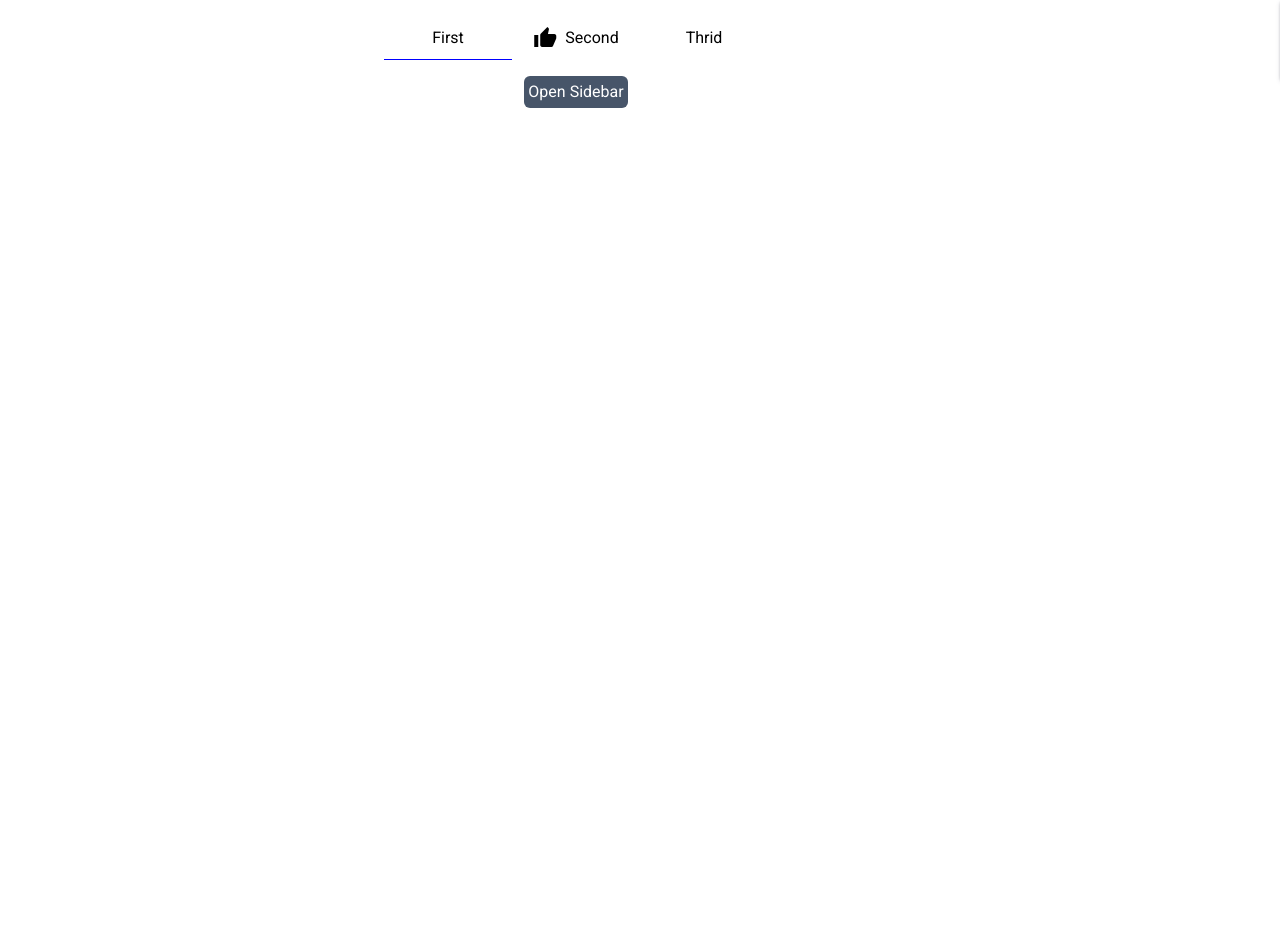
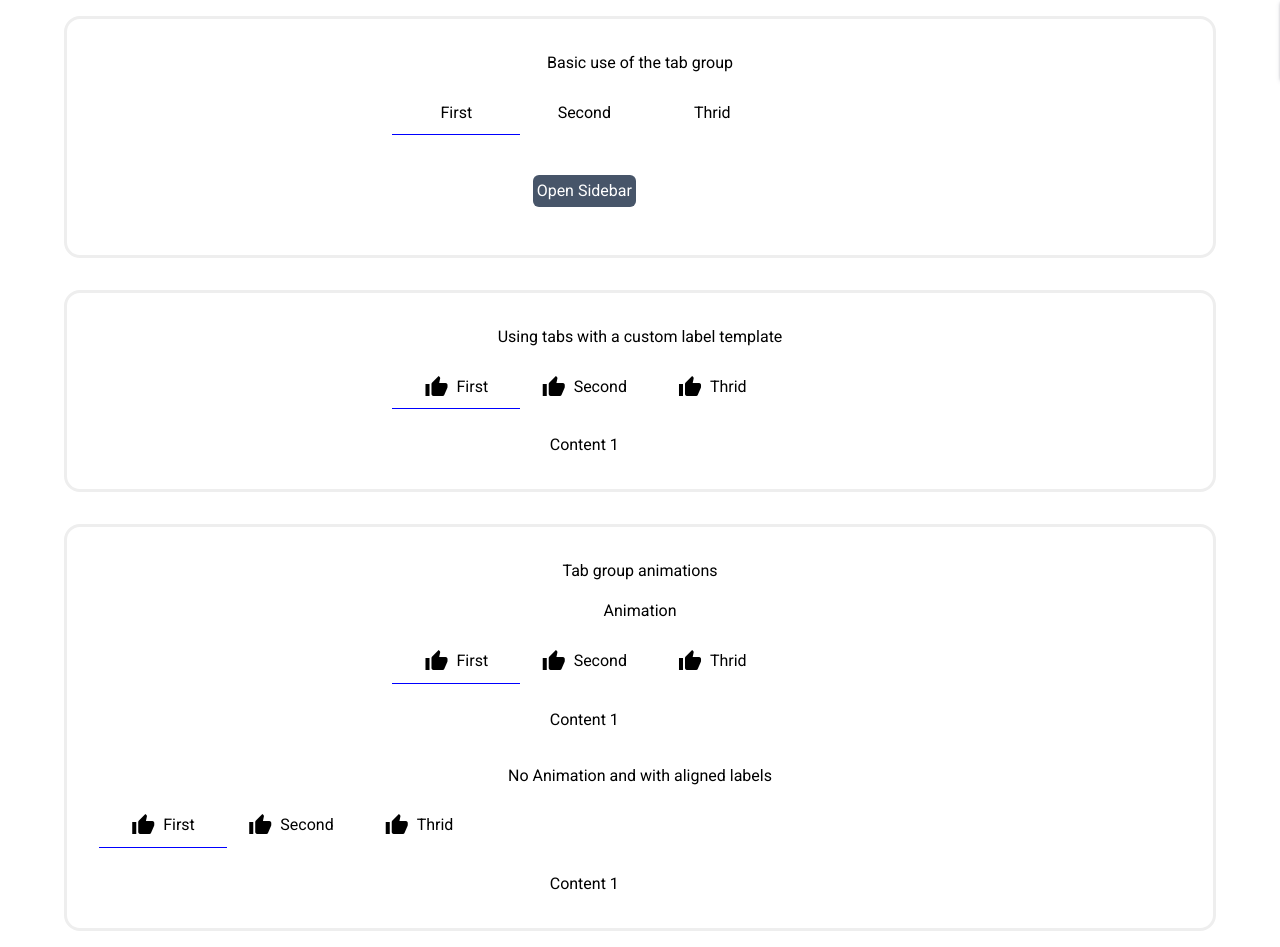
Before and after one commit to santoskarolina/angular-aws-components, an Angular app: page / in a window 1280 px wide. Before the commit the page ends 800 px from the top, so only its background shows below. Built offline with nearby package versions, Linux system fonts and the light colour scheme.

Commit message:
feat: tabs module

```diff
--- a/src/app/app.component.html
+++ b/src/app/app.component.html
@@ -1,16 +1,20 @@
 <sidebar [@openClose]="isOpen ? 'open':'closed'" (isClosed)="isOpen = !isOpen"></sidebar>
 
-<comp-tabs (selectedTabChange)="selectedTabChange($event)">
-  <comp-tab tabTitle="First">
+
+<div class="tabs">
+  <div class="w-full flex mt-4 items-center justify-center">
+    <p>Basic use of the tab group</p>
+  </div>
+
+  <comp-tabs (selectedTabChange)="selectedTabChange($event)" animationDuration="300ms">
+    <tab-item tabTitle="First">
+      <ng-template tabContent>
       <button (click)="isOpen = !isOpen" class="p-1 bg-slate-600 text-white rounded-md my-4">Open Sidebar</button>
-  </comp-tab>
+    </ng-template>
+    </tab-item>
 
-  <comp-tab>
-    <ng-template tabLabel>
-      <mat-icon class="mr-2">thumb_up</mat-icon>
-      <p>Second</p>
-    </ng-template>
-
+    <tab-item tabTitle="Second">
+      <ng-template tabContent>
       <div class="p-9 flex flex-col items-start">
         <div class="flex w-[40rem]">
           <accordeon [collapsing]="true" [spaccing]="false">
@@ -31,10 +35,11 @@
           </accordeon>
         </div>
       </div>
+    </ng-template>
+    </tab-item>
 
-  </comp-tab>
-
-  <comp-tab tabTitle="Thrid">
+    <tab-item tabTitle="Thrid">
+      <ng-template tabContent>
         <div class="p-9 flex flex-col items-start">
           <div class="flex w-[40rem]">
             <accordeon [collapsing]="true" [spaccing]="false">
@@ -45,5 +50,142 @@
             </accordeon>
           </div>
         </div>
-  </comp-tab>
+      </ng-template>
+    </tab-item>
   </comp-tabs>
+</div>
+
+<div class="tabs">
+  <div class="w-full flex mt-4 items-center justify-center">
+    <p>Using tabs with a custom label template</p>
+  </div>
+
+  <comp-tabs (selectedTabChange)="selectedTabChange($event)">
+
+    <tab-item>
+      <ng-template tabLabel>
+        <mat-icon class="mr-2">thumb_up</mat-icon>
+        <p>First</p>
+      </ng-template>
+
+      <ng-template tabContent>
+      Content 1
+      </ng-template>
+    </tab-item>
+
+    <tab-item>
+      <ng-template tabLabel>
+        <mat-icon class="mr-2">thumb_up</mat-icon>
+        <p>Second</p>
+      </ng-template>
+
+      <ng-template tabContent>
+      Content 2
+    </ng-template>
+    </tab-item>
+
+    <tab-item>
+      <ng-template tabLabel>
+        <mat-icon class="mr-2">thumb_up</mat-icon>
+        <p>Thrid</p>
+      </ng-template>
+
+
+      <ng-template tabContent>
+        Content 3
+      </ng-template>
+    </tab-item>
+  </comp-tabs>
+</div>
+
+<div class="tabs">
+  <div class="w-full flex mt-4 items-center justify-center">
+    <p>Tab group animations</p>
+  </div>
+
+  <div class="w-full flex mt-4 items-center justify-center">
+    <p>Animation</p>
+  </div>
+
+  <comp-tabs (selectedTabChange)="selectedTabChange($event)" animationDuration="300ms">
+
+    <tab-item>
+      <ng-template tabLabel>
+        <mat-icon class="mr-2">thumb_up</mat-icon>
+        <p>First</p>
+      </ng-template>
+
+
+      <ng-template tabContent>
+        Content 1
+      </ng-template>
+    </tab-item>
+
+    <tab-item>
+      <ng-template tabLabel>
+        <mat-icon class="mr-2">thumb_up</mat-icon>
+        <p>Second</p>
+      </ng-template>
+
+
+      <ng-template tabContent>
+        Content 2
+      </ng-template>
+    </tab-item>
+
+    <tab-item>
+      <ng-template tabLabel>
+        <mat-icon class="mr-2">thumb_up</mat-icon>
+        <p>Thrid</p>
+      </ng-template>
+
+
+      <ng-template tabContent>
+        Content 3
+      </ng-template>
+    </tab-item>
+  </comp-tabs>
+
+
+  <div class="w-full flex mt-4 items-center justify-center">
+    <p>No Animation and with aligned labels</p>
+  </div>
+  <comp-tabs (selectedTabChange)="selectedTabChange($event)" animationDuration="0ms" tabAlign="start">
+
+    <tab-item>
+      <ng-template tabLabel>
+        <mat-icon class="mr-2">thumb_up</mat-icon>
+        <p>First</p>
+      </ng-template>
+
+
+      <ng-template tabContent>
+        Content 1
+      </ng-template>
+    </tab-item>
+
+    <tab-item>
+      <ng-template tabLabel>
+        <mat-icon class="mr-2">thumb_up</mat-icon>
+        <p>Second</p>
+      </ng-template>
+
+
+      <ng-template tabContent>
+        Content 2
+      </ng-template>
+    </tab-item>
+
+    <tab-item>
+      <ng-template tabLabel>
+        <mat-icon class="mr-2">thumb_up</mat-icon>
+        <p>Thrid</p>
+      </ng-template>
+
+
+      <ng-template tabContent>
+        Content 3
+      </ng-template>
+    </tab-item>
+  </comp-tabs>
+</div>
--- a/src/app/app.component.scss
+++ b/src/app/app.component.scss
@@ -0,0 +1,14 @@
+:host{
+  display: flex;
+  flex-direction: column;
+  justify-content: center;
+  align-items: center;
+}
+
+.tabs{
+  width: 90%;
+  padding: 1rem;
+  border-radius: 1rem;
+  border: 0.2rem solid #eee;
+  margin: 1rem 0;
+}
--- a/src/app/app.component.ts
+++ b/src/app/app.component.ts
@@ -46,6 +46,5 @@ export class AppComponent {
 ]
 
 selectedTabChange(event: number){
-  console.log(event)
 }
 }
--- /dev/null
+++ b/src/app/components/tabs/animations/openClose.ts
@@ -0,0 +1,12 @@
+import { animate, state, style, transition, trigger } from "@angular/animations";
+
+export const openCloseTabAnimation = trigger('openClose', [
+  state('open', style({
+    transform: 'translate3d(0,0,0)'
+  })),
+  state('closed', style({
+    transform: 'translate3d(100%, 0, 0)'
+  })),
+  transition('open => closed', animate(`{{time}} ease-in-out`)),
+  transition('closed => open', animate('{{time}} ease-in-out'))
+]);
--- a/src/app/components/tabs/directives/tab.directive.ts
+++ b/src/app/components/tabs/directives/tab.directive.ts
@@ -1,4 +1,4 @@
-import { ContentChild, ContentChildren, Directive, Input } from "@angular/core";
+import { ContentChild,  Directive, Input } from "@angular/core";
 import { TabContent } from "./tab-content.directive";
 import { TabLabel } from "./tabLabel.directive";
 
@@ -6,8 +6,8 @@ import { TabLabel } from "./tabLabel.directive";
   selector: "tab-item"
 })
 export class TabItem {
-  @ContentChildren(TabLabel) tabLabel!: TabLabel;
-  @ContentChildren(TabContent) tabContent!: TabContent;
+  @ContentChild(TabLabel) tabLabel!: TabLabel;
+  @ContentChild(TabContent) tabContent!: TabContent;
   @Input() tabTitle!:string;
   @Input() active = false;
 }
--- a/src/app/components/tabs/tab/tab.component.html
+++ /dev/null
@@ -1,3 +0,0 @@
- <div [@openClose]="active ? 'open':'closed'" [ngClass]="{'content': active, 'not-active':!active }" >
-      <ng-content></ng-content>
-</div>
--- a/src/app/components/tabs/tab/tab.component.scss
+++ /dev/null
@@ -1,17 +0,0 @@
-:host{
-  width: 100%;
-  display: flex;
-  justify-content: center;
-}
-
-.content{
-  width: 100%;
-  display: flex;
-  justify-content: center;
-  flex-direction: column;
-  align-items: center;
-}
-
-.not-active{
-  display: none;
-}
--- a/src/app/components/tabs/tabs.component.html
+++ b/src/app/components/tabs/tabs.component.html
@@ -1,29 +1,35 @@
 <div class="com__tabs__container">
   <div class="com__tabs__container_content">
 
-    <div class="flex">
-      <div *ngFor="let tab of tabs; let index = index">
-        <ng-container
-        [ngTemplateOutlet]="tabHeader"
-        [ngTemplateOutletContext]="{ $implicit: tab, index: index }"></ng-container>
-        <!-- <div class="com__tab" [ngClass]="{'com__tab-active': tab.active === true }" (click)="selectTab(tab, index)">{{ tab.tabTitle }} </div> -->
+    <div class="flex flex-col w-full">
+
+      <div class="flex justify-{{tabAlign}} w-full">
+        <div *ngFor="let tab of tabs; let index = index">
+            <ng-container [ngTemplateOutlet]="tabHeader" [ngTemplateOutletContext]="{ $implicit: tab, index: index }"></ng-container>
+        </div>
       </div>
-    </div>
-    <ng-content></ng-content>
 
+      <div class="flex justify-center w-full mt-6">
+        <div *ngFor="let tabValue of tabs; let index = index">
+          <div
+            [@openClose]="{value: toggleTabAnimation(tabValue), params: {time: animationDuration}}"
+            [ngClass]="{'tab-content-active-not-active': !tabValue.active }">
+            <ng-container *ngTemplateOutlet="tabValue?.tabContent?.templateRef || null"></ng-container>
+
+          </div>
+        </div>
+      </div>
+
+      </div>
   </div>
-
 </div>
 
 <ng-template #tabHeader let-tab let-index="index">
-  <div class="com__tab" [ngClass]="{'com__tab-active': tab.active === true }"
-  (click)="selectTab(tab, index)" >
-  <ng-container
-        *ngTemplateOutlet="tab?.tabLabel?.templateRef || defaultHeader"></ng-container>
-</div>
+  <div class="com__tab" [ngClass]="{'com__tab-active': tab.active === true }" (click)="selectTab(tab, index)">
+    <ng-container *ngTemplateOutlet="tab?.tabLabel?.templateRef || defaultHeader"></ng-container>
+  </div>
 
   <ng-template #defaultHeader>
     <p>{{ tab.tabTitle }}</p>
   </ng-template>
-
 </ng-template>
--- a/src/app/components/tabs/tabs.component.scss
+++ b/src/app/components/tabs/tabs.component.scss
@@ -5,19 +5,14 @@
 
 .com__tabs__container{
   display: flex;
-  flex-direction: column;
 
   &_content{
     width: 90%;
     display: flex;
     align-items: center;
-    height: 100%  ;
-    justify-content: center;
-
+    height: 100%;
     flex-direction: column;
-
     padding: 1rem;
-
     overflow-x: hidden;
 
     .com__tab{
@@ -39,10 +34,14 @@
   }
 }
 
-.tab-active{
-  display: block;
-}
+// .tab-content-active{
+//   width: 100% !important;
+//   display: flex;
+//   justify-content: center;
+//   flex-direction: column;
+//   align-items: center;
+// }
 
-.tab-inactive{
+.tab-content-active-not-active{
   display: none;
 }
--- a/src/app/components/tabs/tabs.component.ts
+++ b/src/app/components/tabs/tabs.component.ts
@@ -1,18 +1,26 @@
-import { animate, state, style, transition, trigger } from "@angular/animations";
-import { AfterContentInit, Component,ContentChildren, EventEmitter, Output, QueryList, ViewChildren, ViewContainerRef } from "@angular/core";
+import { AfterContentInit, Component,ContentChildren, EventEmitter, Input, Output, QueryList, ViewChildren, ViewContainerRef } from "@angular/core";
+import { openCloseTabAnimation } from "./animations/openClose";
 import { TabItem } from "./directives/tab.directive";
-import { TabComponent } from "./tab/tab.component";
+
 
 @Component({
   selector: 'comp-tabs',
   styleUrls: ['./tabs.component.scss' ],
   templateUrl: './tabs.component.html',
+  animations: [
+    openCloseTabAnimation
+  ],
 })
 export class TabsComponent implements AfterContentInit{
 
-  @ContentChildren(TabComponent) tabs!: QueryList<TabComponent>;
+  @Input() public animationDuration: string = '300ms'
+  @Input() public tabAlign: string = 'center'
+
+  @ContentChildren(TabItem) tabs!: QueryList<TabItem>;
 
   @Output() public selectedTabChange: EventEmitter<number> = new EventEmitter<number>();
+
+  public animationDurationValue :string = this.animationDuration;
 
   ngAfterContentInit(): void {
     const activeTabs = this.tabs.filter(tab => tab.active);
@@ -21,9 +29,16 @@ export class TabsComponent implements AfterContentInit{
     }
   }
 
-  selectTab(tab: TabComponent, index: number) {
+  toggleTabAnimation(tab: TabItem) {
+    return tab.active ? 'open': 'closed'
+  }
+  selectTab(tab: TabItem, index: number) {
     this.tabs.toArray().forEach(tab =>(tab.active = false));
     tab.active = true;
     this.selectedTabChange.emit(index)
   }
+
+  trackByFn(index: number) {
+    return index;
 }
+}
--- a/src/app/components/tabs/tabs.module.ts
+++ b/src/app/components/tabs/tabs.module.ts
@@ -4,7 +4,6 @@ import { MatIconModule } from '@angular/material/icon';
 import { TabContent } from './directives/tab-content.directive';
 import { TabItem } from './directives/tab.directive';
 import { TabLabel } from './directives/tabLabel.directive';
-import { TabComponent } from './tab/tab.component';
 import { TabsComponent } from './tabs.component';
 
 @NgModule({
@@ -13,7 +12,6 @@ import { TabsComponent } from './tabs.component';
     TabLabel,
     TabItem,
     TabContent,
-    TabComponent
   ],
   imports: [CommonModule, MatIconModule],
   exports: [
@@ -21,7 +19,6 @@ import { TabsComponent } from './tabs.component';
     TabLabel,
     TabItem,
     TabContent,
-    TabComponent
   ]
 })
 export class TabsModule{}
```
Also changed, not shown: src/app/components/tabs/tab/tab.component.ts (deleted, +0 -27 lines). Lines whose indentation alone changed are shown as unchanged.
